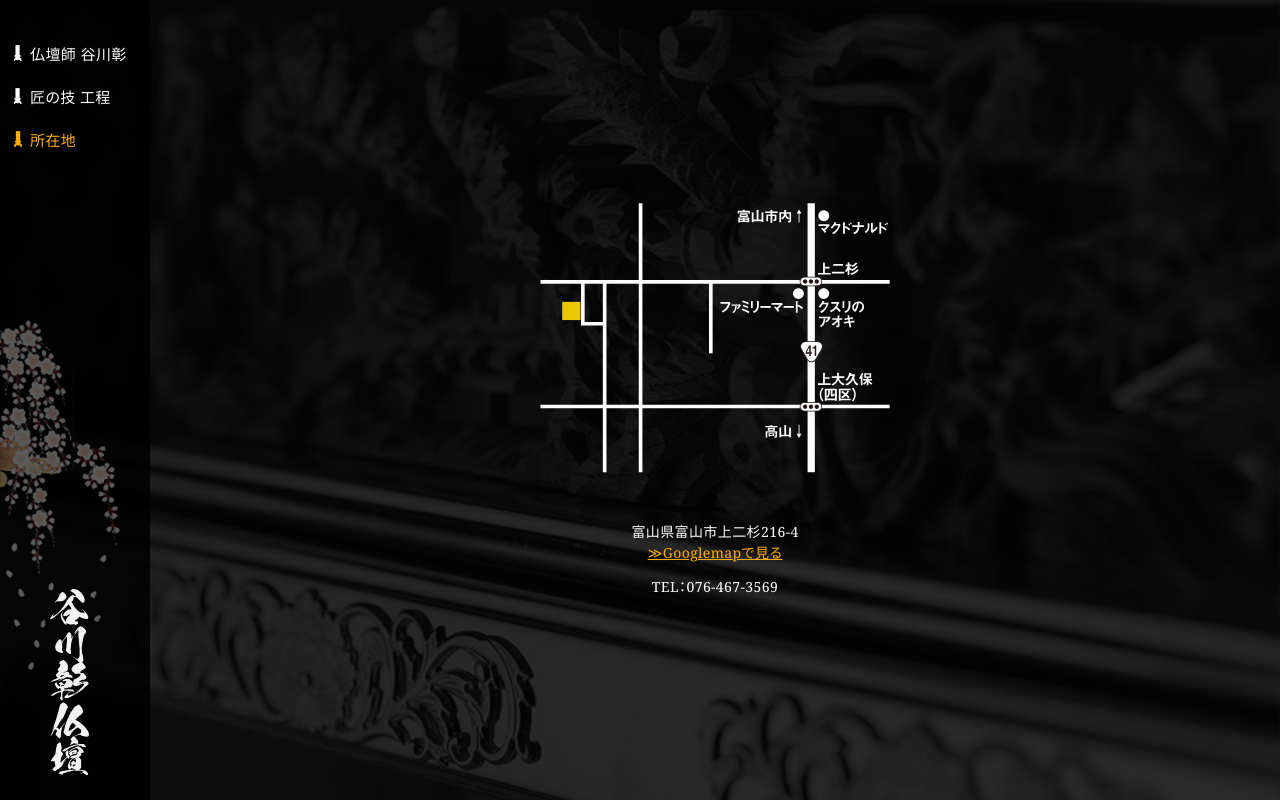
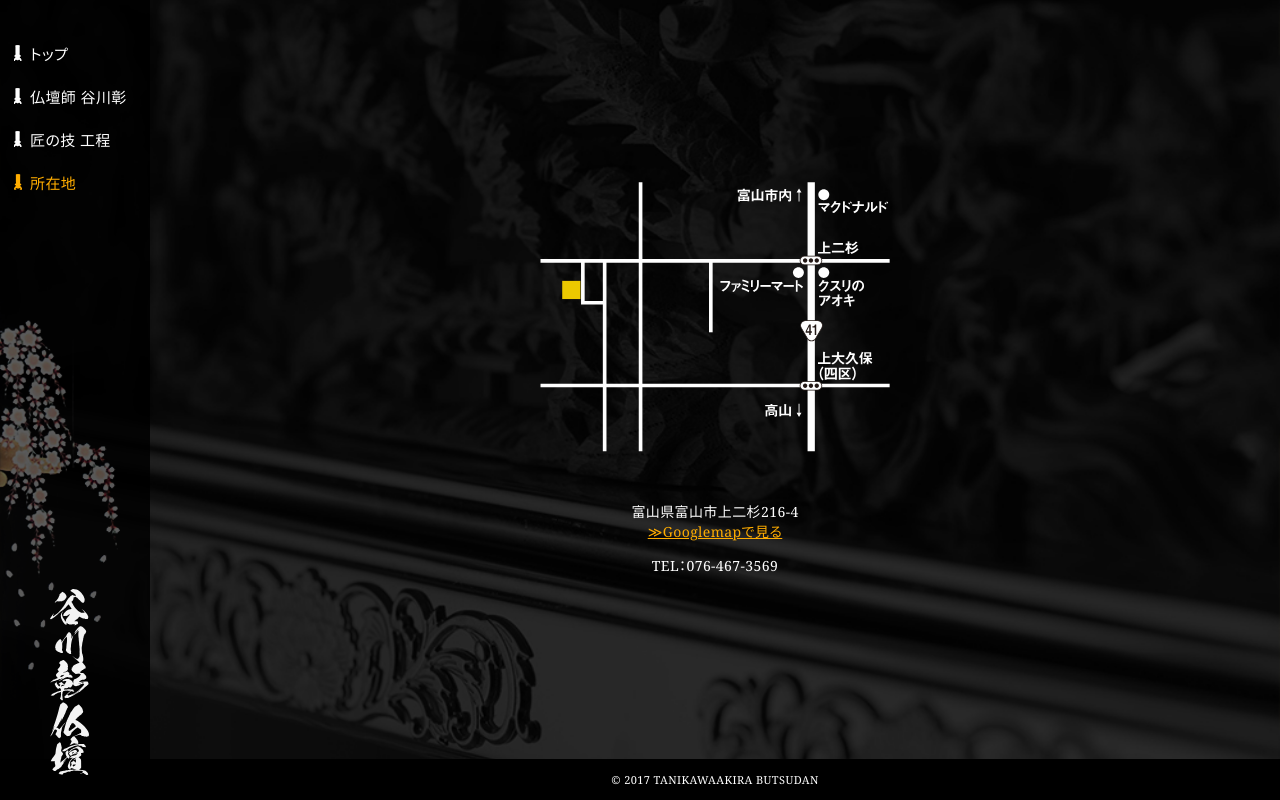
Before and after one commit to HirokiOmote/tanikawaakira-butsudan, a Vue app: page /address in a window 1280 px wide. Built offline with nearby package versions, Linux system fonts and the light colour scheme.

Commit message:
Add copyright & Add index link to Navigation

```diff
--- a/index.html
+++ b/index.html
@@ -10,7 +10,7 @@
   <body>
     <div id="app"></div>
     <!-- built files will be auto injected -->
+    <script>(function(w,d,s,l,i){w[l]=w[l]||[];w[l].push({'gtm.start': new Date().getTime(),event:'gtm.js'});var f=d.getElementsByTagName(s)[0], j=d.createElement(s),dl=l!='dataLayer'?'&l='+l:'';j.async=true;j.src= '//www.googletagmanager.com/gtm.js?id='+i+dl;f.parentNode.insertBefore(j,f); })(window,document,'script','dataLayer','GTM-WGKZ2B6');</script>
     <noscript><iframe src="//www.googletagmanager.com/ns.html?id=GTM-WGKZ2B6" height="0" width="0" style="display:none;visibility:hidden"></iframe></noscript>
-    <script>(function(w,d,s,l,i){w[l]=w[l]||[];w[l].push({'gtm.start': new Date().getTime(),event:'gtm.js'});var f=d.getElementsByTagName(s)[0], j=d.createElement(s),dl=l!='dataLayer'?'&l='+l:'';j.async=true;j.src= '//www.googletagmanager.com/gtm.js?id='+i+dl;f.parentNode.insertBefore(j,f); })(window,document,'script','dataLayer','GTM-WGKZ2B6');</script>
   </body>
 </html>
--- a/src/App.vue
+++ b/src/App.vue
@@ -4,23 +4,28 @@
     <transition name="fade" mode="out-in">
       <router-view></router-view>
     </transition>
+    <global-footer></global-footer>
   </div>
 </template>
 
 <script>
 import Navigation from './components/Navigation'
+import GlobalFooter from './components/GlobalFooter'
 
 export default {
   name: 'app',
 
   components: {
-    Navigation
+    Navigation,
+    GlobalFooter
   }
 }
 </script>
 
 <style src="reset-css/reset.css"></style>
 <style lang="scss">
+
+@import "./assets/scss/common";
 
 html {
   font: {
--- /dev/null
+++ b/src/components/GlobalFooter.vue
@@ -0,0 +1,32 @@
+<template lang="html">
+  <footer>
+    <small>© 2017 TANIKAWAAKIRA BUTSUDAN</small>
+  </footer>
+</template>
+
+<script>
+export default {
+  name: 'GlobalFooter'
+}
+</script>
+
+<style lang="scss" scoped>
+  @import "../assets/scss/common";
+
+  footer {
+    width: 100%;
+    padding: 15px 0;
+    text-align: center;
+    font-size: 1.1rem;
+    transition: all .2s ease .5s;
+
+    @include media( lg ) {
+      position: fixed;
+      bottom: 0;
+      left: 150px;
+      z-index: 5;
+      width: calc(100% - 150px);
+      background-color: rgba(0, 0, 0, 0.85);
+    }
+  }
+</style>
--- a/src/components/Navigation.vue
+++ b/src/components/Navigation.vue
@@ -9,6 +9,7 @@
         </div>
         <nav>
           <ul>
+            <li><router-link :to="{ path: '/' }" v-on:click.native='menuClick' exact>トップ</router-link></li>
             <li><router-link :to="{ path: 'about' }" v-on:click.native='menuClick'>仏壇師 谷川彰</router-link></li>
             <li><router-link :to="{ path: 'skill' }" v-on:click.native='menuClick'>匠の技 工程</router-link></li>
             <li><router-link :to="{ path: 'address' }" v-on:click.native='menuClick'>所在地</router-link></li>
--- a/src/pages/About.vue
+++ b/src/pages/About.vue
@@ -38,7 +38,6 @@ export default {
 }
 
 .wrapper {
-  min-height: 100vh;
   background: rgba(#000, .85) url("../assets/images/about/bg_about.jpg") 50% 50% no-repeat;
   background-size: cover;
   font-size: 1.4rem;
@@ -51,7 +50,10 @@ export default {
   }
 
   @include media( lg ) {
-    padding-left: 150px;
+    padding: {
+      left: 150px;
+      bottom: calc( 1.1rem + 30px );
+    }
   }
 }
 
--- a/src/pages/Address.vue
+++ b/src/pages/Address.vue
@@ -44,15 +44,15 @@ export default {
   align-items: center;
   justify-content: center;
   padding: 15px;
-  min-height: 568px;
-  height: calc( 100vh - 46px );
+  min-height: calc( 568px - 46px - 1.1rem - 30px);
+  height: calc( 100vh - 46px - 1.1rem - 30px);
   background: rgba(#000, .85) url("../assets/images/address/bg_address.jpg") 50% 50% no-repeat;
   background-size: cover;
   font-size: 1.4rem;
   line-height: 1.45;
 
   @include media( md ) {
-    height: 100vh;
+    height: calc( 100vh - 1.1rem - 30px );
   }
 
   @include media( lg ) {
--- a/src/pages/Skill.vue
+++ b/src/pages/Skill.vue
@@ -113,7 +113,10 @@ export default {
   background-size: cover;
 
   @include media( lg ) {
-    padding-left: 150px;
+    padding: {
+      left: 150px;
+      bottom: calc( 1.1rem + 30px );
+    }
   }
 }
 
```
Also changed, not shown: 1 other file (tests, documents, lock files or other folders).
